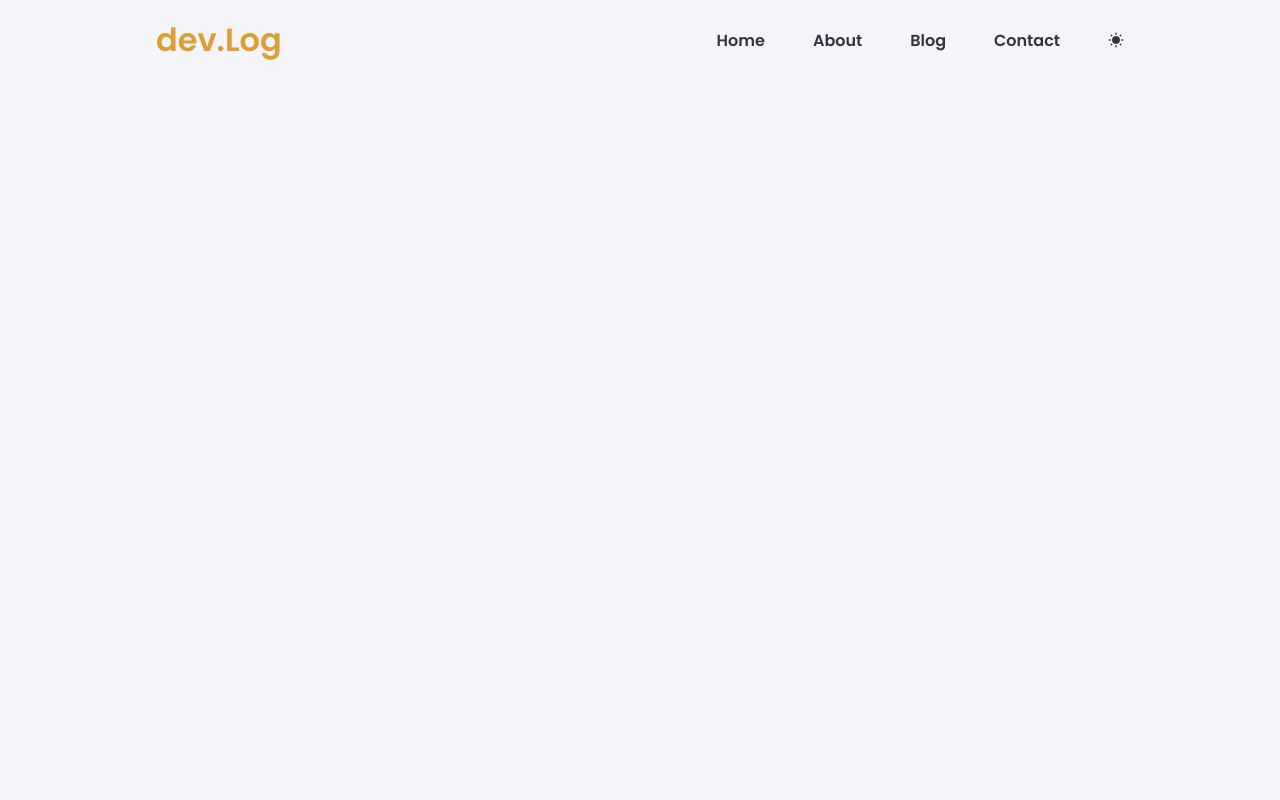
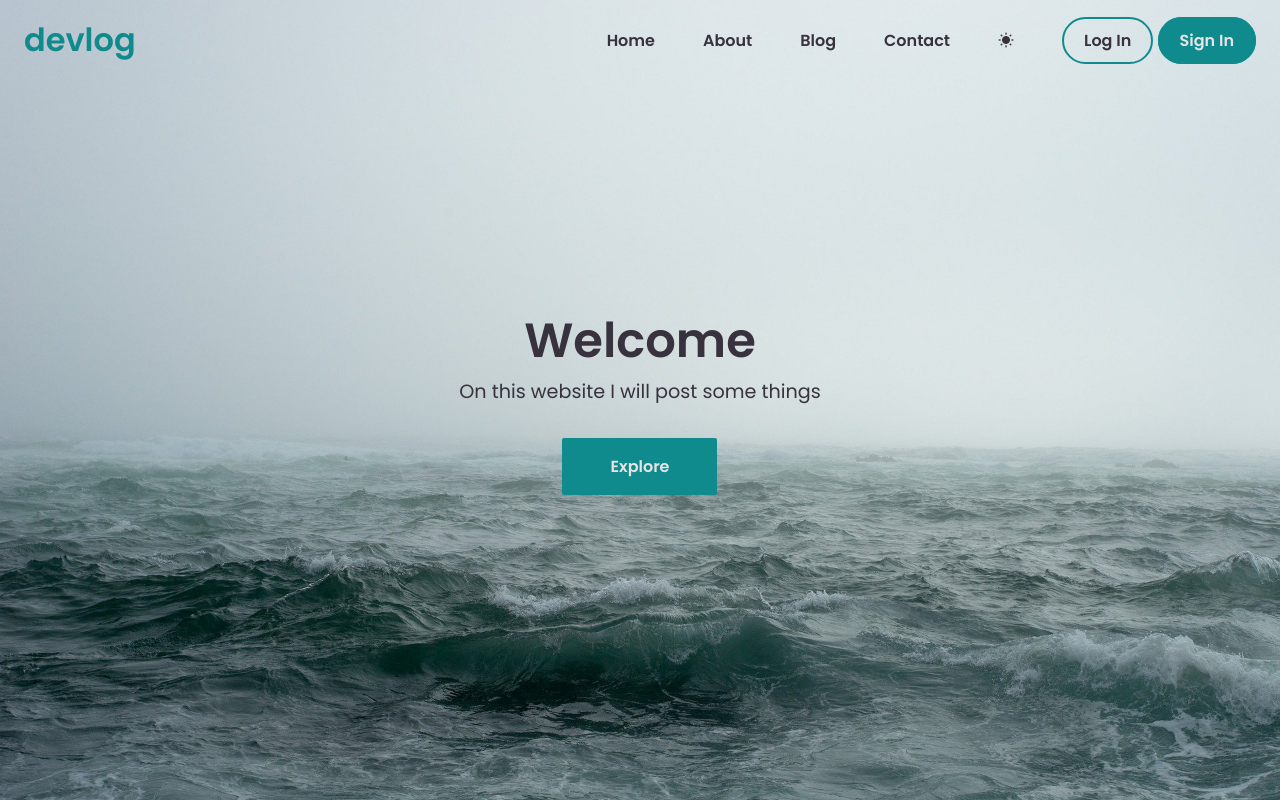
Before and after one commit to RebrovYura/template-for-project, a plain HTML site: page src/pages/home.html in a window 1280 px wide. Drawn offline with nearby package versions, Linux system fonts and the light colour scheme.

Commit message:
fix header, add main screen, add log in and sign in buttons

```diff
--- a/src/pages/home.html
+++ b/src/pages/home.html
@@ -19,7 +19,7 @@
     <header class="header" id="header">
         <nav class="header__nav flex flex-jc-sb flex-ai-c container">
             <a href="#" class="header__nav-logo">
-                dev.Log
+                devlog
                 <!-- ! Change the logo -->
             </a>
             <div class="header__nav-menu" id="nav-menu">
@@ -37,6 +37,10 @@
                         <a href="#contact" class="header__nav-link" id="nav-link">Contact</a>
                     </li>
                     <i class="header__nav-theme ri-sun-fill" id="theme-btn"></i>
+                    <li class="header__nav-item registration" id="nav-item">
+                        <a href="#" class="header__nav-link registration-login small-btn" id="nav-link">Log In</a>
+                        <a href="#" class="header__nav-link registration-signin small-btn" id="nav-link">Sign In</a>
+                    </li>
                 </ul>
             </div>
             <div class="header__nav-burger" id="nav-burger">
@@ -44,6 +48,17 @@
             </div>
         </nav>
     </header>
+    <main class="main">
+        <section class="home flex flex-ai-c" id="home">
+            <div class="home__inner container">
+                <div class="home__inner-about flex flex-jc-sb flex-ai-c">
+                    <h1>Welcome</h1>
+                    <p>On this website I will post some things</p>
+                    <a href="#" class="default-btn">Explore</a>
+                </div>
+            </div>
+        </section>
+    </main>
     <script src="../js/script.js"></script>
 </body>
 
--- a/src/scss/base/_global.scss
+++ b/src/scss/base/_global.scss
@@ -5,11 +5,11 @@ html {
 }
 
 body {
-    margin: var(--header-height) 0 0 0;
-    font-family: var(--text-font);
+    margin: 0 0 0 0;
+    font-family: var(--main-font);
     font-size: var(--normal-font-size);
-    background-color: var(--white);
-    color: var(--black);
+    background-color: var(--background);
+    color: var(--text-color);
     transition: 0.3s;
 }
 
@@ -44,7 +44,7 @@ h1,
 h2,
 h3 {
     font-weight: var(--font-semi-bold);
-    color: var(--black);
+    color: var(--text-color);
     line-height: 1.5;
 }
 
@@ -61,10 +61,6 @@ h3 {
     &-jc-sb {
         justify-content: space-between;
     }
-
-    &-fd-c {
-        flex-direction: column;
-    }
 }
 
 .grid {
@@ -73,7 +69,30 @@ h3 {
 }
 
 .container {
-    max-width: 968px;
+    max-width: 1280px;
     margin-left: 1.5rem;
     margin-right: 1.5rem;
 }
+
+.default-btn {
+    padding: 1rem 3rem;
+    background-color: var(--dark-cyan);
+    color: var(--background);
+    font-weight: var(--font-semi-bold);
+    border-radius: 2px;
+    transition: .2s;
+
+    &:hover {
+        background-color: var(--gunmetal);
+    }
+}
+
+.small-btn {
+    border: 2px solid var(--dark-cyan);
+    border-radius: 30px;
+    padding: 10px 20px;
+
+    &:hover {
+        border: 2px solid var(--gunmetal);
+    }
+}
--- a/src/scss/components/_header.scss
+++ b/src/scss/components/_header.scss
@@ -4,7 +4,7 @@
     top: 0;
     left: 0;
     width: 100%;
-    background-color: var(--white);
+    background-color: transparent; //var(--background);
     z-index: var(--z-upper);
 
     &__nav {
@@ -12,9 +12,9 @@
     }
 
     &__nav-menu {
-        @media screen and (max-width: 767px) {
+        @media screen and (max-width: 847px) {
             position: fixed;
-            background-color: var(--white);
+            background-color: var(--background);
             box-shadow: 0 0 4px rgba(0, 0, 0, 0.1);
             padding: 2.5rem 0;
             width: 90%;
@@ -36,7 +36,7 @@
     &__nav-link,
     &__nav-logo,
     &__nav-burger {
-        color: var(--black);
+        color: var(--text-color);
         font-weight: var(--font-semi-bold);
     }
 
@@ -44,23 +44,39 @@
     &__nav-theme {
         transition: 0.2s;
         &:hover {
-            color: var(--yellow);
+            color: var(--dark-cyan);
         }
     }
 
     &__nav-logo {
-        color: var(--golden);
+        color: var(--dark-cyan);
         font-size: 2rem;
     }
 
     &__nav-theme {
         cursor: pointer;
-        color: var(--black);
+        color: var(--text-color);
     }
 
     &__nav-burger {
         font-size: 1.3rem;
         cursor: pointer;
+    }
+}
+
+.registration-signin {
+    background-color: var(--dark-cyan);
+    color: var(--background);
+
+    &:hover {
+        color: var(--background);
+        background-color: var(--gunmetal);
+    }
+}
+
+.registration-login {
+    &:hover {
+        color: var(--text-color);
     }
 }
 
@@ -78,7 +94,7 @@
         left: 45%;
         width: 5px;
         height: 5px;
-        background-color: var(--title-color);
+        background-color: var(--background);
         border-radius: 50%;
     }
 }
--- /dev/null
+++ b/src/scss/components/_home.scss
@@ -0,0 +1,22 @@
+.home {
+    min-height: 100vh;
+    background-image: url("../img/home_background2.jpg");
+    background-position: center;
+    background-repeat: no-repeat;
+    background-size: cover;
+    justify-content: center;
+
+    &__inner-about {
+        flex-direction: column;
+
+        h1 {
+            font-size: 3rem;
+        }
+
+        p {
+            text-align: center;
+            font-size: 1.2rem;
+            margin-bottom: 2rem;
+        }
+    }
+}
--- a/src/scss/components/_mediaquery.scss
+++ b/src/scss/components/_mediaquery.scss
@@ -1,4 +1,4 @@
-@media screen and (min-width: 767px) {
+@media screen and (min-width: 848px) {
     body {
         margin: 0;
     }
@@ -32,3 +32,9 @@
         margin: 0 auto;
     }
 }
+
+@media screen and (max-width: 1280px) {
+    .container {
+        margin: 0 1.5rem;
+    }
+}
--- a/src/scss/config/_variables.scss
+++ b/src/scss/config/_variables.scss
@@ -1,11 +1,11 @@
 :root {
     //Colors
-    --white: #F4F4F9;
-    --lightgray: #bfbdc1;
-    --gray: #6d6a75;
-    --black: #37323e;
-    --yellow: #deb841;
-    --golden: #de9e36;
+    --background: #e7e4e6;
+    --gunmetal: #143642;
+    --dark-cyan: #0F8B8D;
+    --text-color: #37323e;
+    --carrot: #EC9A29;
+    --carnelian: #A8201A;
 
     //Fonts
     --main-font: "Poppins", sans-serif;
--- a/src/scss/main.scss
+++ b/src/scss/main.scss
@@ -5,4 +5,5 @@
 
 
 @import "../scss/components/header";
+@import "../scss/components/home";
 @import "../scss/components/mediaquery";
```
Also changed, not shown: src/css/main.css, src/img/home_background2.jpg (added), 1 other file.
